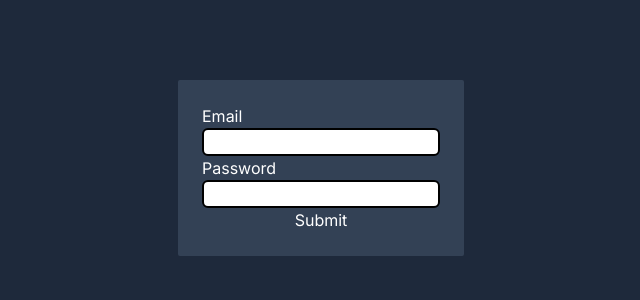
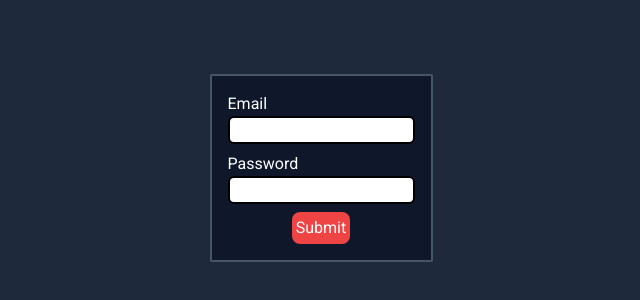
Before and after one commit to sabashatirishvili/chat-frontend, a Next.js app: page /login in a window 1280 px wide. Shown: the part 232-532 px from the top of the page, without its empty margins (319-959 px from the left). Built offline with nearby package versions, Linux system fonts and the light colour scheme.

Commit message:
Added Input and Button Components

```diff
--- a/src/app/globals.css
+++ b/src/app/globals.css
@@ -1,3 +1,11 @@
+* {
+  box-sizing: border-box;
+  text-decoration: none;
+  background: none;
+  border: none;
+}
+
+
 @tailwind base;
 @tailwind components;
 @tailwind utilities;
--- a/src/app/layout.tsx
+++ b/src/app/layout.tsx
@@ -1,8 +1,9 @@
 import type { Metadata } from "next";
-import { Inter } from "next/font/google";
+import { Inter, Roboto } from "next/font/google"
 import "./globals.css";
 
 const inter = Inter({ subsets: ["latin"] });
+const roboto = Roboto({ subsets:["latin"], weight: ['400', '700'] })
 
 export const metadata: Metadata = {
   title: "Create Next App",
@@ -16,7 +17,7 @@ export default function RootLayout({
 }>) {
   return (
     <html lang="en" className="text-white h-full bg-slate-800">
-      <body className={`${inter.className} h-full`}>{children}</body>
+      <body className={`${roboto.className} h-full`}>{children}</body>
     </html>
   );
 }
--- a/src/app/login/page.tsx
+++ b/src/app/login/page.tsx
@@ -1,15 +1,21 @@
 "use client";
 import React from 'react'
+import Button from '@/components/Button/Button';
 
 export default function Login() {
   return (
     <div className='flex items-center justify-center h-full'>
-      <div className='flex flex-col items-center justify-center bg-slate-700 p-6 rounded-sm'>
-        <label htmlFor="email" className='self-start'>Email</label>
-        <input type="text" name="email" className='border-2 border-black rounded-md flex-1' />
-        <label htmlFor="password" className='self-start'>Password</label>
-        <input type="text" name='password' className='border-2 border-black rounded-md flex-1' />
-        <input type="submit"/>
+      <div className='flex flex-col items-center justify-between gap-2 bg-slate-900 border-2 border-slate-600 p-4 rounded-sm'>
+        <div className='flex flex-col'>
+          <label htmlFor="email" className='self-start'>Email</label>
+          <input type="text" name="email" className='border-2 border-black bg-white rounded-md flex-1' />
+        </div>
+        <div className='flex flex-col'>
+          <label htmlFor="password" className='self-start'>Password</label>
+          <input type="text" name='password' className='border-2 border-black bg-white rounded-md flex-1' />
+        </div>
+
+        <Button>Submit</Button>
       </div>
     </div>
   )
--- /dev/null
+++ b/src/components/Button/Button.tsx
@@ -0,0 +1,13 @@
+import React, { ReactNode } from 'react'
+
+interface ButtonProps {
+  children?: ReactNode
+};
+
+function Button({ children }: ButtonProps,) {
+  return (
+    <div className='bg-red-500 rounded-lg p-1 text-md hover:cursor-pointer'>{children}</div>
+  )
+}
+
+export default Button
--- /dev/null
+++ b/src/components/Input/Input.tsx
@@ -0,0 +1,11 @@
+import React, {InputHTMLAttributes} from 'react'
+
+type InputProps = InputHTMLAttributes<HTMLInputElement>;
+
+function Input(props: InputProps) {
+  return (
+    <input {...props} className='' />
+  )
+}
+
+export default Input
```
Also changed, not shown: src/Components/Button/Button.tsx (deleted, +0 -13 lines).
